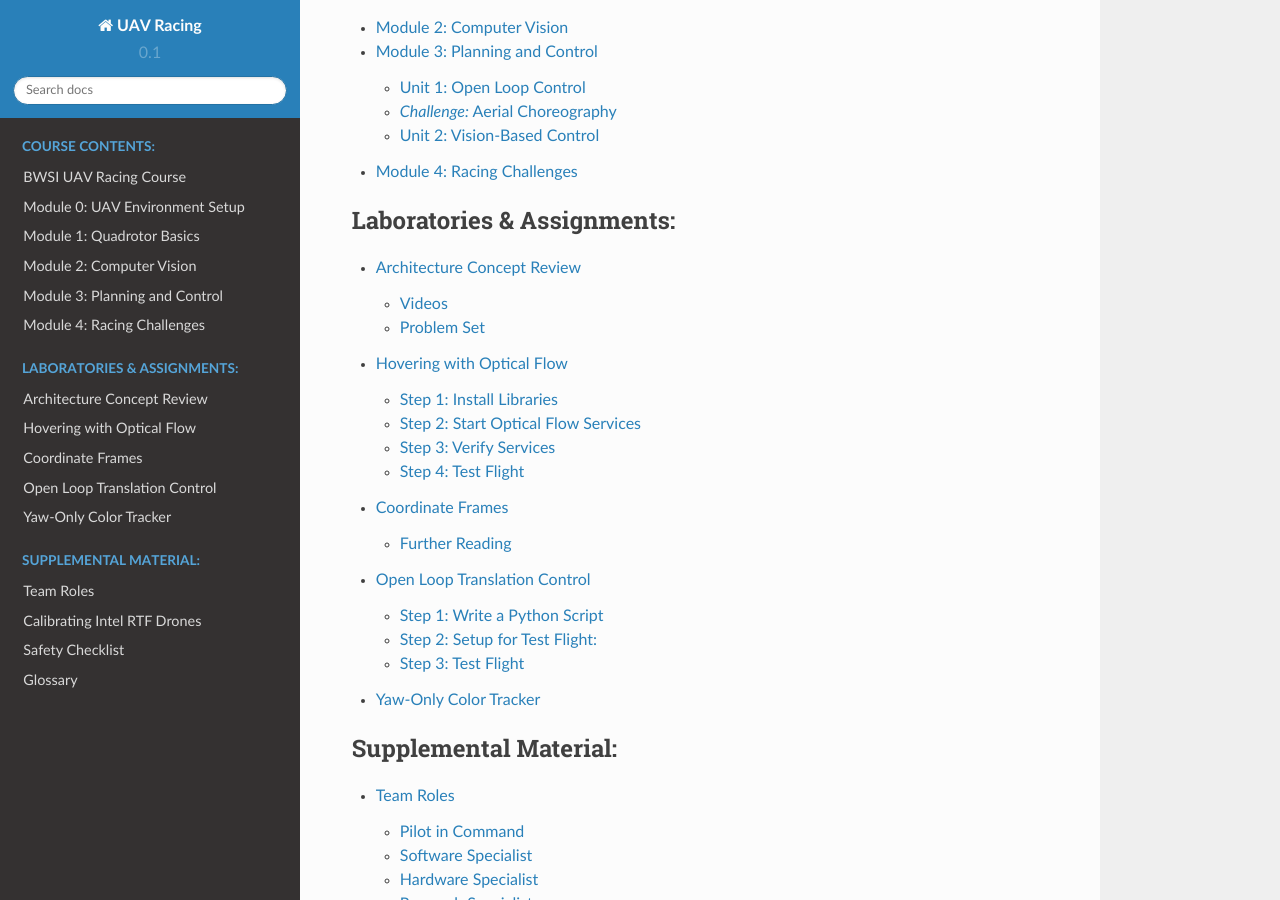
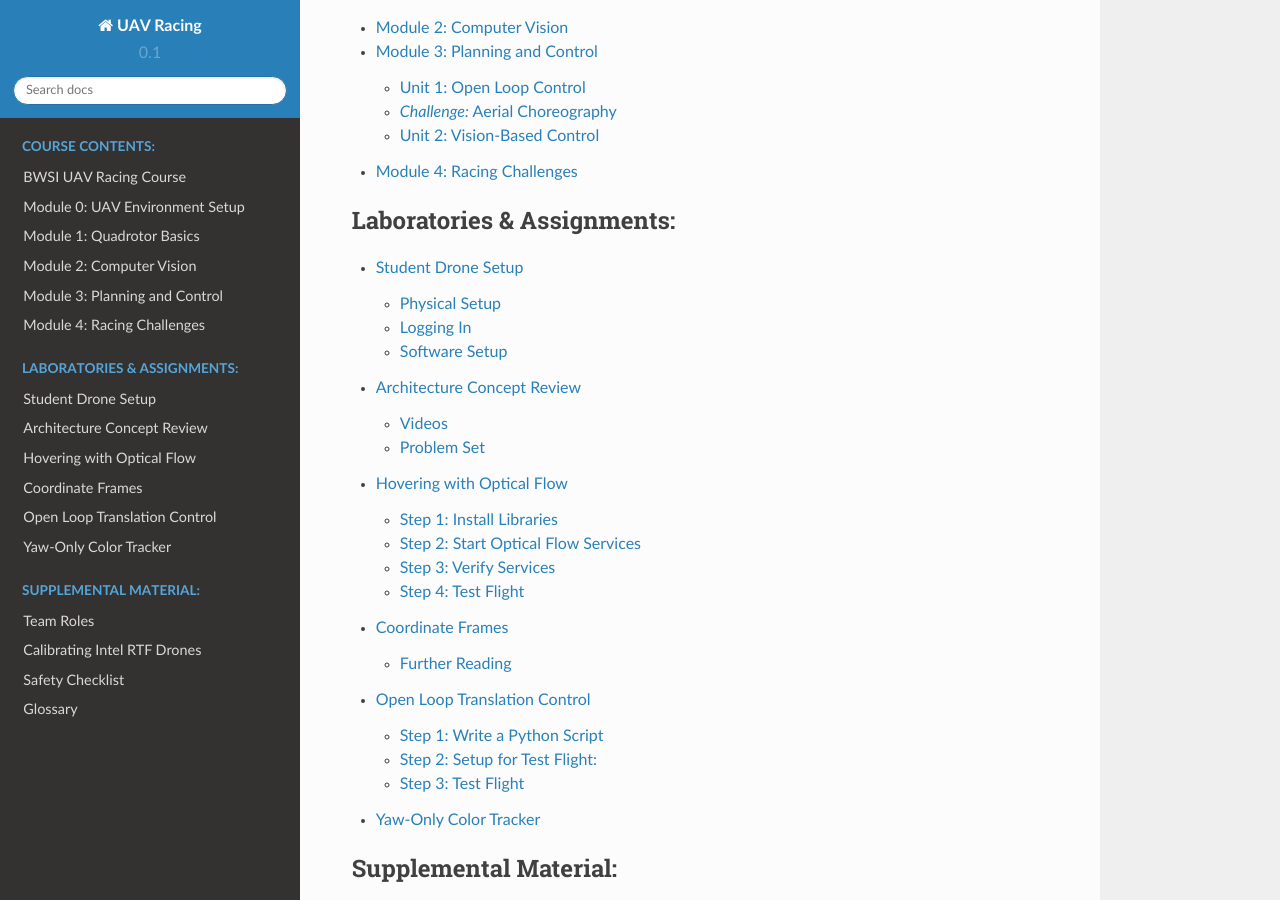
Before and after one commit to BWSI-UAV/website, a Sphinx documentation site: the page built from docs/index.rst, in a window 1280 px wide and 900 px high, scrolled down 648 px. Built offline with Sphinx 7.4.7 and the Read the Docs theme 2.0.0, drawn with Linux system fonts in a browser that asks for light colours.

Commit message:
merge time

```diff
--- a/docs/index.rst
+++ b/docs/index.rst
@@ -21,6 +21,7 @@ Welcome to UAV Racing's documentation!
    :maxdepth: 2
    :caption: Laboratories & Assignments:
 
+   student_drone_setup.ipynb
    intel_rtf_architecture.ipynb
    enable_optical_flow.ipynb
    reference_frames.ipynb
```
Also changed, not shown: docs/calibration.ipynb, docs/images/micro-hdmi.jpg (added), docs/student_drone_setup.ipynb (added).
